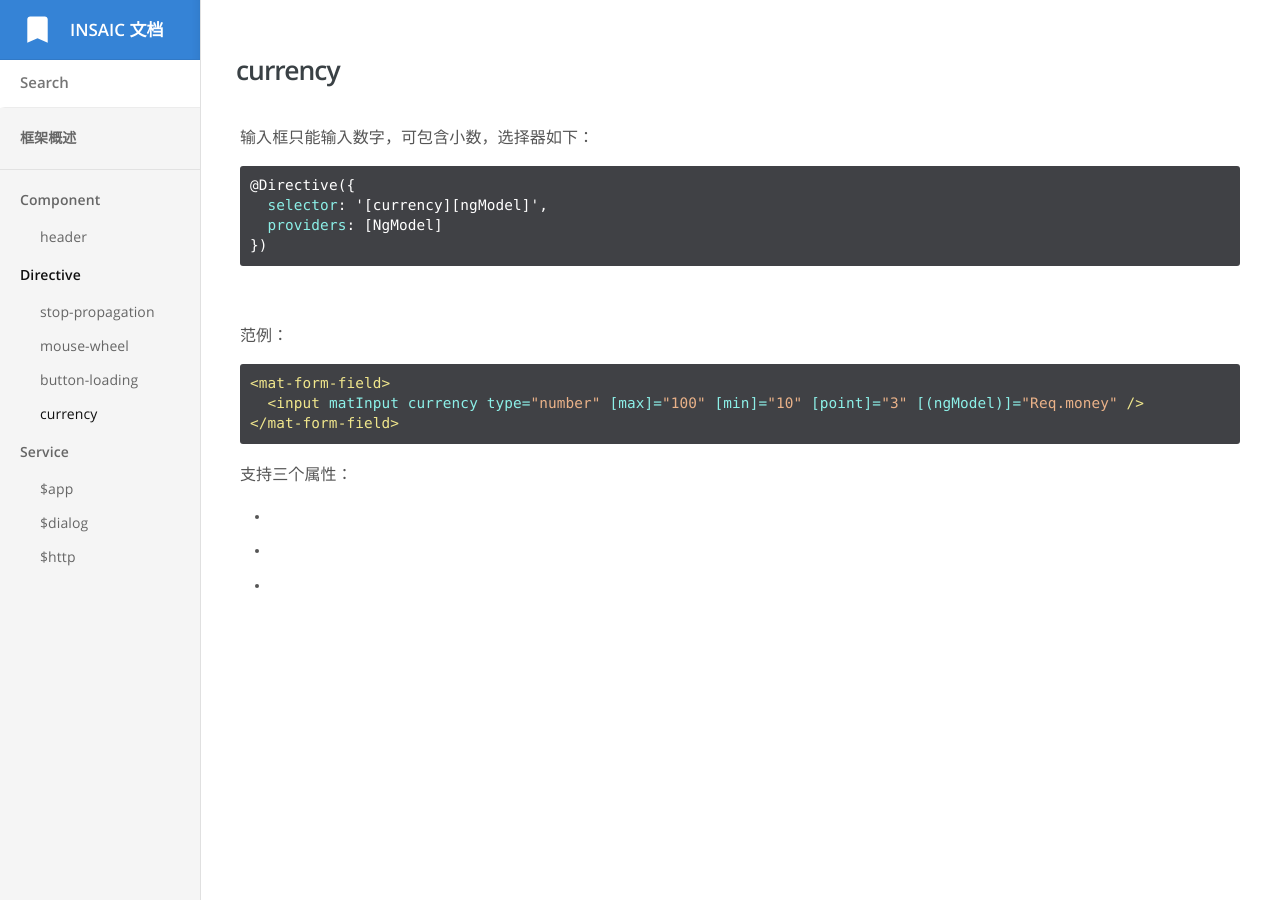
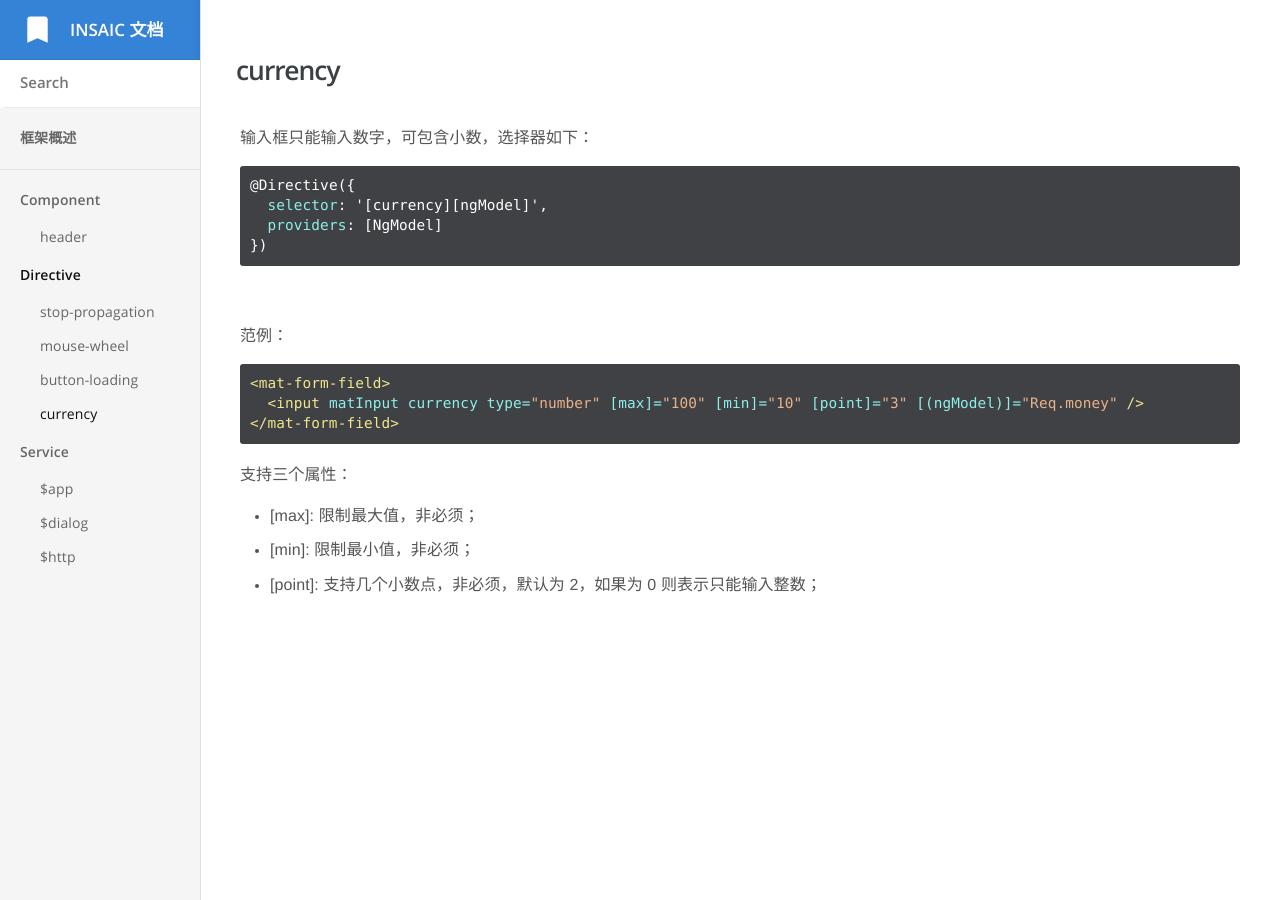
Before and after one commit to insaic/insaic.github.io, a Jekyll site: the page built from _docs/directive/currency.md, in a window 1280 px wide. Built offline with Jekyll 4.4.1, drawn with Linux system fonts in a browser that asks for light colours.

Commit message:
Update currency.md

```diff
--- a/_docs/directive/currency.md
+++ b/_docs/directive/currency.md
@@ -25,6 +25,6 @@ order: 4
 
 支持三个属性：
 
-* [max]: 限制最大值，非必须；
-* [min]: 限制最小值，非必须；
-* [point]: 支持几个小数点，非必须，默认为 2，如果为 0 则表示只能输入整数；
+* \[max]: 限制最大值，非必须；
+* \[min]: 限制最小值，非必须；
+* \[point]: 支持几个小数点，非必须，默认为 2，如果为 0 则表示只能输入整数；
```
